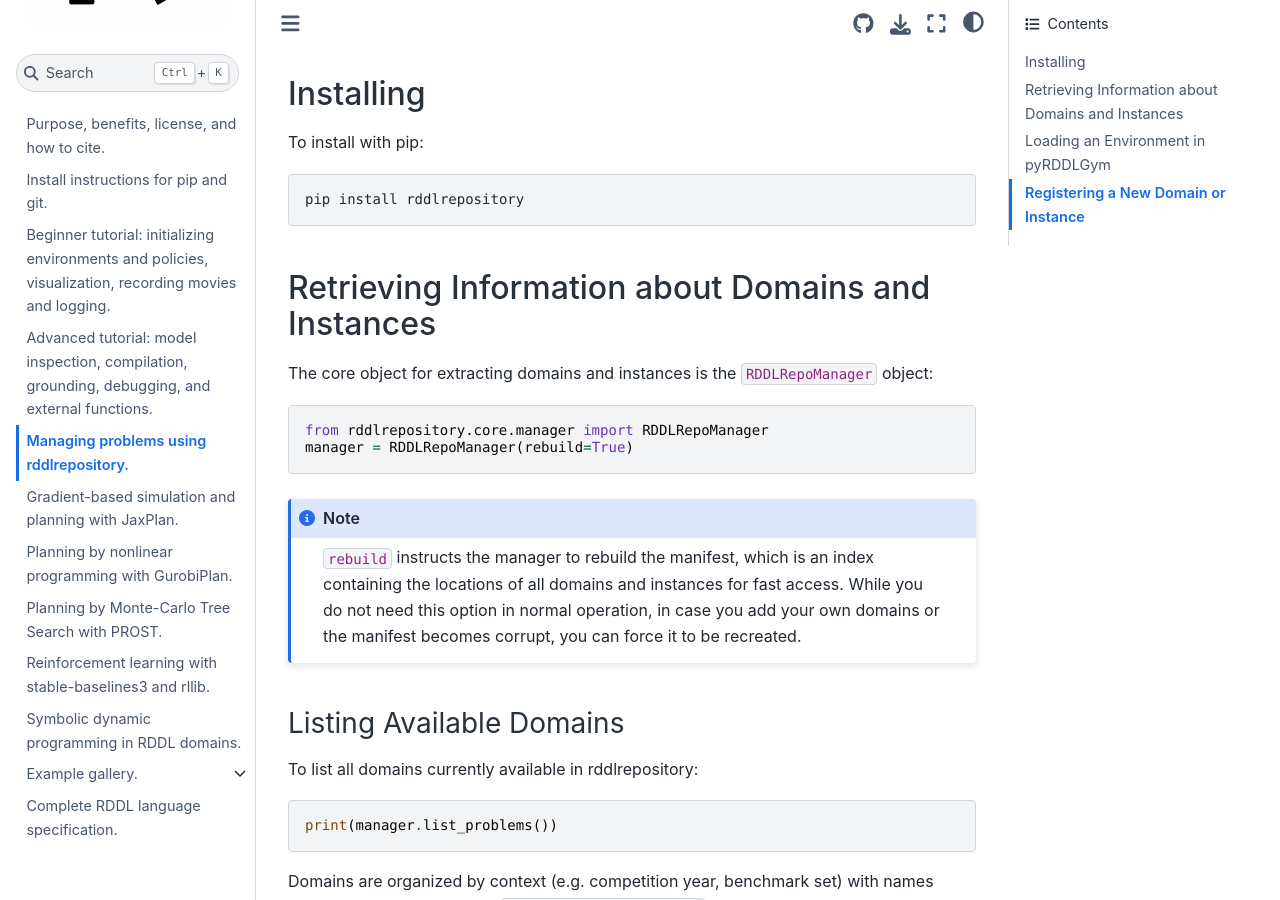
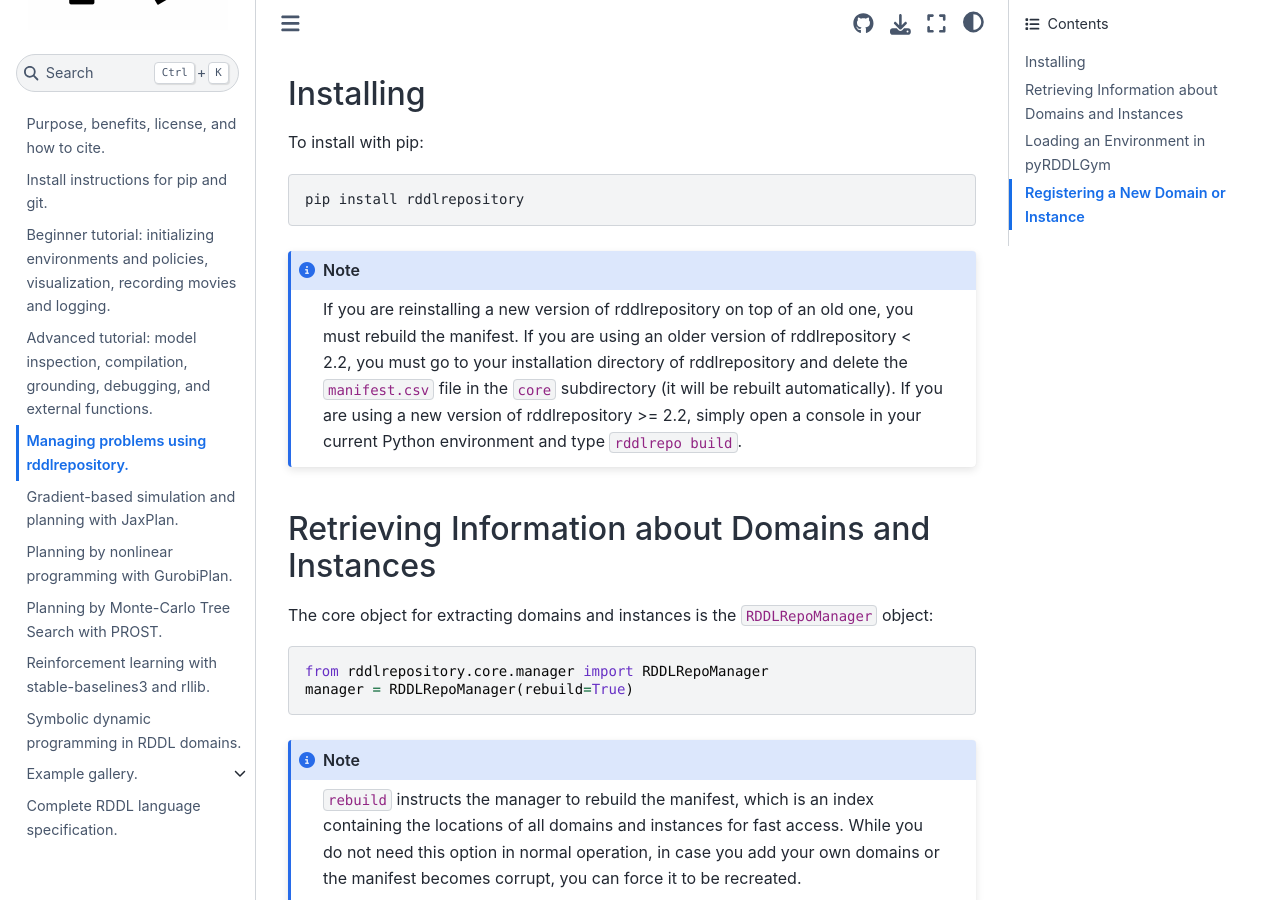
Before and after one commit to pyrddlgym-project/pyRDDLGym, a Sphinx documentation site: the page built from docs/rddlrepo.rst, in a window 1280 px wide and 900 px high, scrolled down 421 px. Built offline with Sphinx 7.4.7 and the Sphinx Book theme 1.1.4, drawn with Linux system fonts in a browser that asks for light colours; pages that are not in the unit, such as notebooks, are missing from menus.

Commit message:
Update rddlrepo.rst

```diff
--- a/docs/rddlrepo.rst
+++ b/docs/rddlrepo.rst
@@ -18,6 +18,13 @@ To install with pip:
 .. code-block:: shell
 
     pip install rddlrepository
+
+.. note::
+   If you are reinstalling a new version of rddlrepository on top of an old one,
+   you must rebuild the manifest. If you are using an older version of rddlrepository < 2.2,
+   you must go to your installation directory of rddlrepository and delete the ``manifest.csv`` file in the ``core`` subdirectory
+   (it will be rebuilt automatically). If you are using a new version of rddlrepository >= 2.2,
+   simply open a console in your current Python environment and type ``rddlrepo build``.
 
 
 Retrieving Information about Domains and Instances
```
